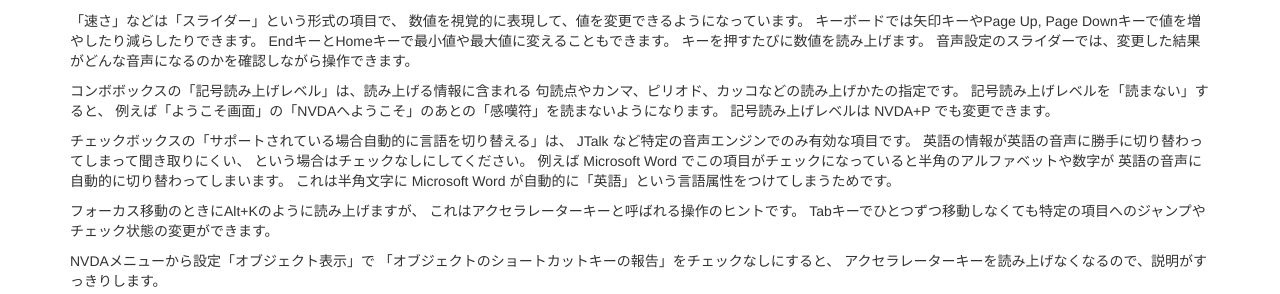
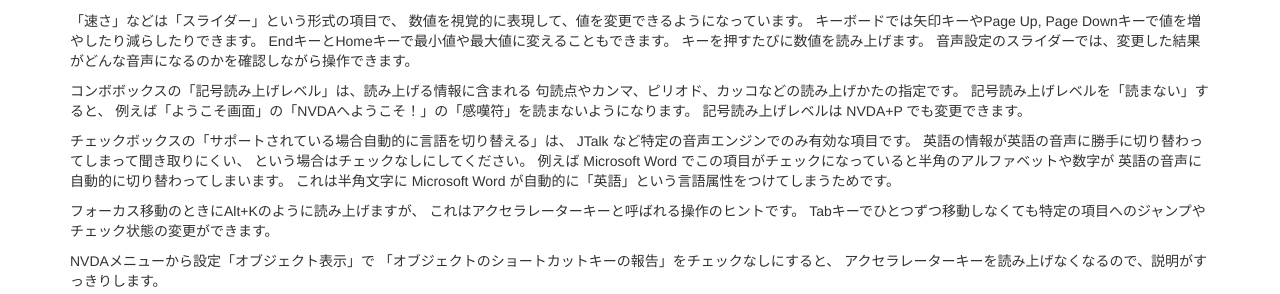
Before and after one commit to nishimotz/nvdajp-book, a Jekyll site: the page built from index.md, in a window 1280 px wide and 900 px high, scrolled down 3504 px. Shown: the part 177-471 px from the top of the window. Built offline with Jekyll 4.4.1, drawn with Linux system fonts in a browser that asks for light colours; some of the changed text lies outside the part shown.

Commit message:
fixed errata

```diff
--- a/index.md
+++ b/index.md
@@ -323,7 +323,7 @@ EndキーとHomeキーで最小値や最大値に変えることもできます
 コンボボックスの「記号読み上げレベル」は、読み上げる情報に含まれる
 句読点やカンマ、ピリオド、カッコなどの読み上げかたの指定です。
 記号読み上げレベルを「読まない」すると、
-例えば「ようこそ画面」の「NVDAへようこそ」のあとの「感嘆符」を読まないようになります。
+例えば「ようこそ画面」の「NVDAへようこそ！」の「感嘆符」を読まないようになります。
 記号読み上げレベルは NVDA+P でも変更できます。
 
 チェックボックスの「サポートされている場合自動的に言語を切り替える」は、
```
Also changed, not shown: other parts of index.md (+9 -9 lines).
